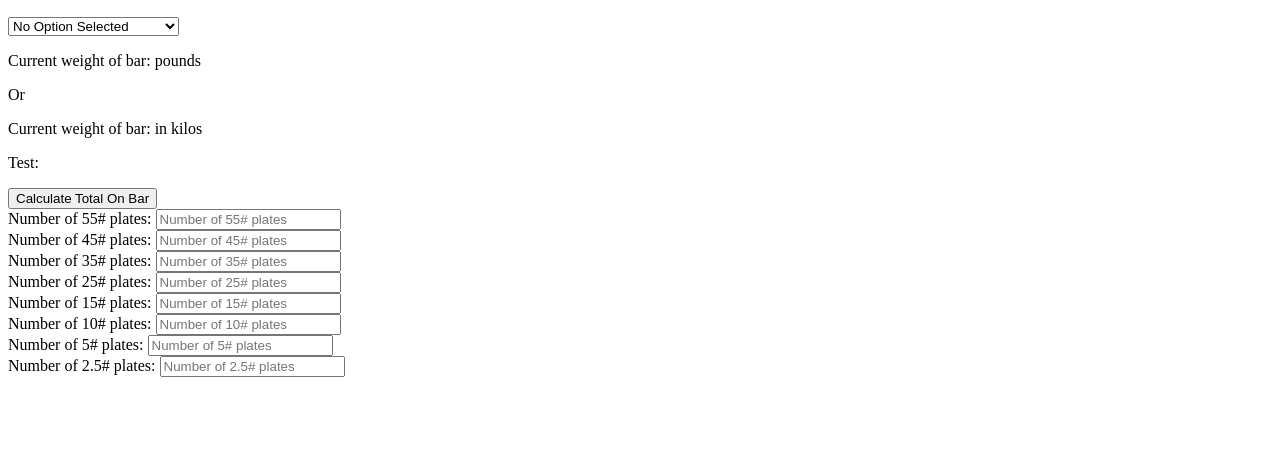
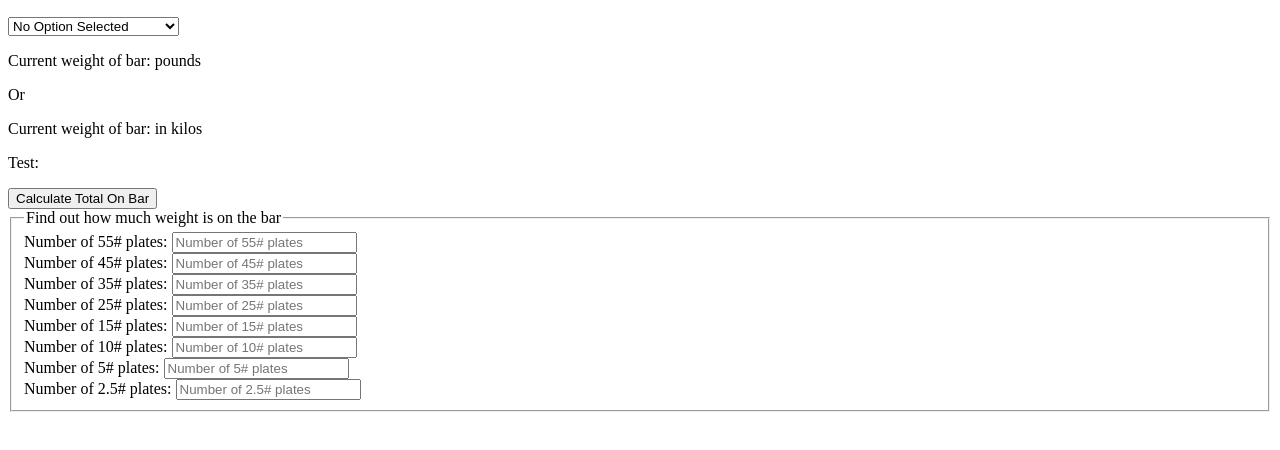
Before and after one commit to EricqyHan/PlateMath, a plain HTML site: page index.html in a window 1280 px wide. Shown: the part 110-560 px from the top of the page. Drawn offline with Linux system fonts and the light colour scheme.

Commit message:
add fieldset and legend to form

```diff
--- a/index.html
+++ b/index.html
@@ -30,6 +30,8 @@
    <button id="calculateBar">Calculate Total On Bar</button>
 
    <form>
+      <fieldset>
+         <legend>Find out how much weight is on the bar</legend>
          <label for="plate55pounds"> Number of 55# plates: </label>
          <input id="plate55pounds" type="number" min="0" placeholder="Number of 55# plates">
          <br>
@@ -53,7 +55,10 @@
          <br>
          <label for="plate2halfpounds"> Number of 2.5# plates: </label>
          <input id="plate2halfpounds" type="number" min="0" placeholder="Number of 2.5# plates">
+      </fieldset>
+
    </form>
+
 
 
 
```
Lines whose indentation alone changed are shown as unchanged.
